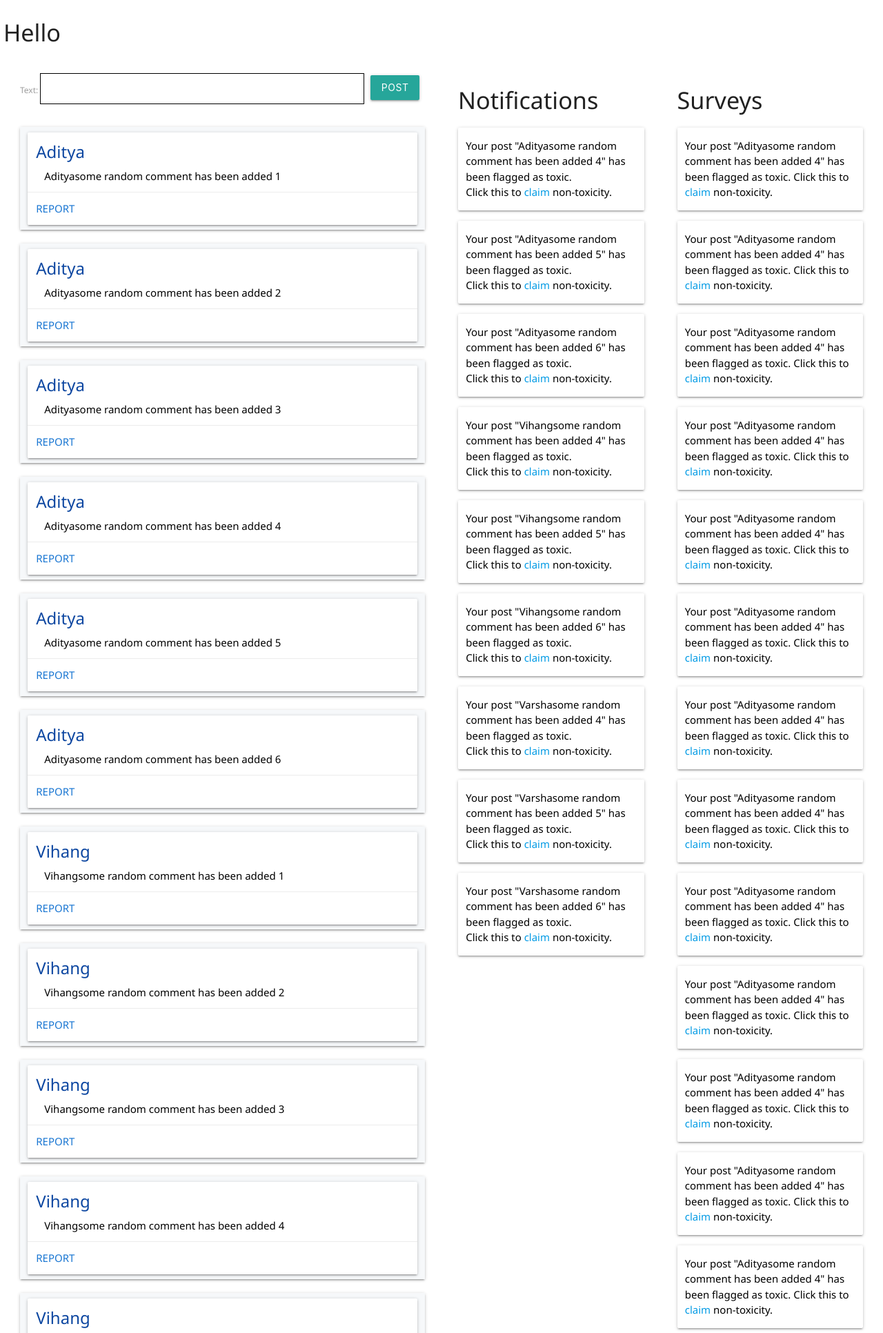
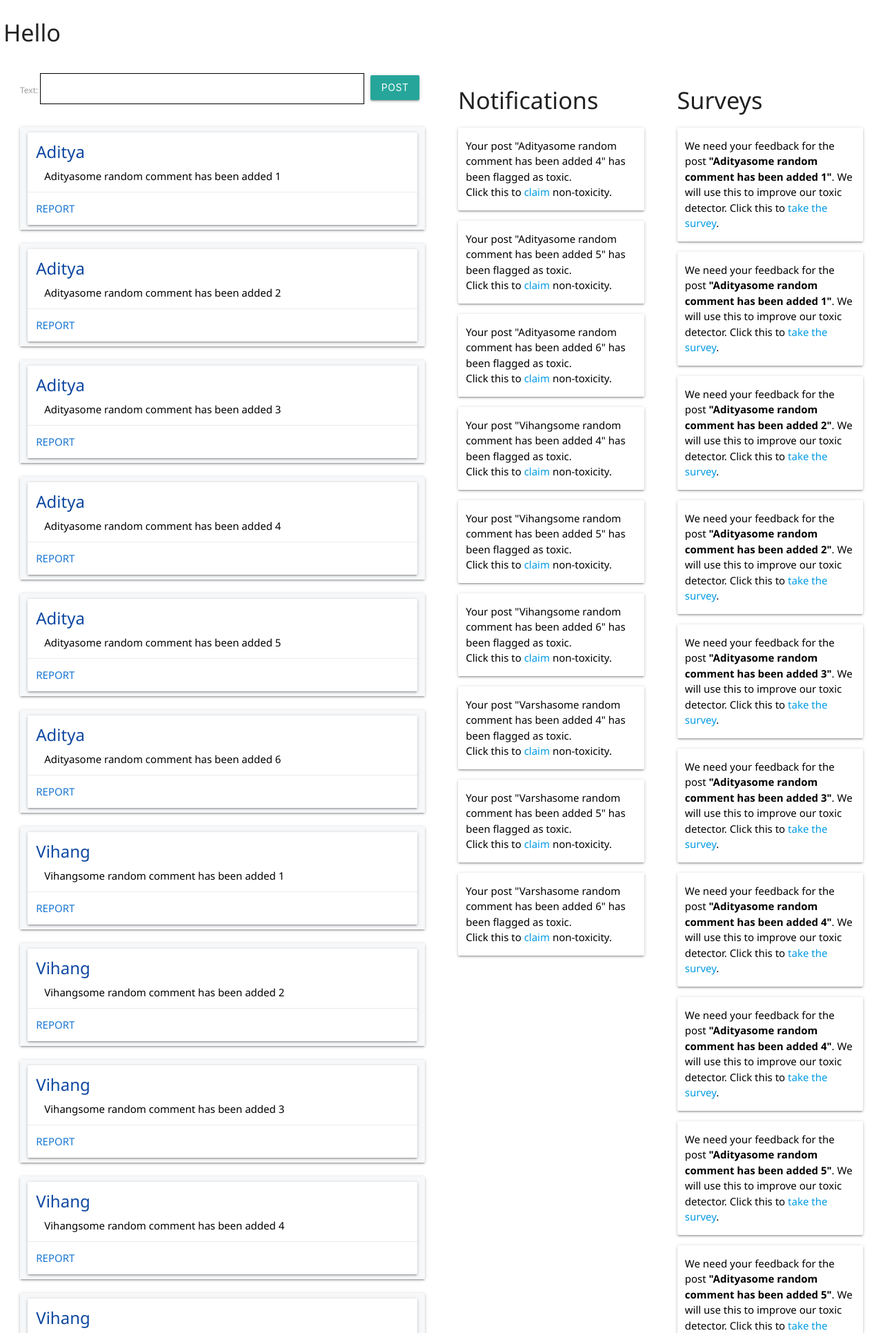
Before and after one commit to phoenix1712/detoxit, a Django app: template aggiehub/templates/aggiehub/home.html in a window 1280 px wide. Shown: the part 73-2005 px from the top of the page at 69% size. Run offline with Django 3.2, Linux system fonts and the light colour scheme; the template is opened without the code that fills it: values that come from a table or form of the project are taken from there, others are empty; data comes from the database, SQL or seed files in the repository; tables that the repository leaves empty hold one stand-in row (values such as "Sample post"); parts of the project's set-up code (start-up, migrations or seed data) failed here and were passed over; some libraries are stand-ins or nearby versions.

Commit message:
added the survey to the home layout html

```diff
--- a/aggiehub/templates/aggiehub/home.html
+++ b/aggiehub/templates/aggiehub/home.html
@@ -63,8 +63,8 @@
             <div class="row">
                 <div class="col s12 m12 card card-content black-text">
                     <p>
-                        Your post "{{ notification.text }}" has been flagged as toxic.
-                        Click this to <a id="{{ survey.id}}" class="removeOrClaim" href="http://www.google.com">claim</a> non-toxicity.
+                        We need your feedback for the post <b>"{{ survey.post.text }}"</b>. We will use this to improve our toxic detector.
+                        Click this to <a id="{{ survey.id}}" class="takeTheSurvey" href="http://www.google.com">take the survey</a>.
                     </p>
                 </div>
             </div>
```
